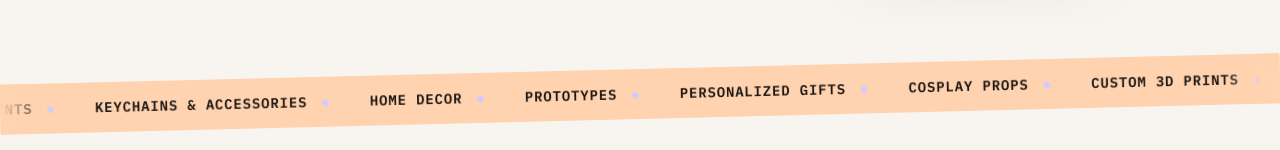
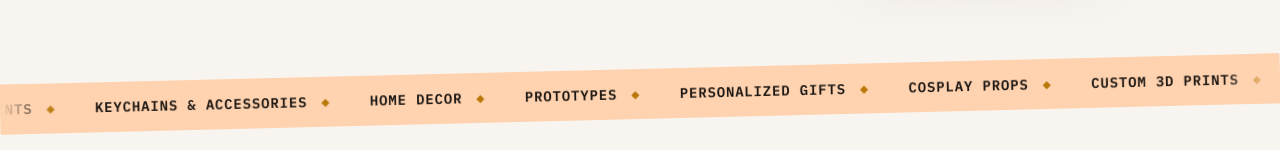
Before and after one commit to Cedricantiporta/Mind2matter, a Next.js app: page / in a window 1280 px wide. Shown: the part 802-952 px from the top of the page. Built offline with nearby package versions, Linux system fonts and the light colour scheme; a web font is replaced by a local one.

Commit message:
Marquee diamond separator: warm gold instead of purple
--orange var was actually pale lilac, clashing with the peach strip.

```diff
--- a/app/globals.css
+++ b/app/globals.css
@@ -359,7 +359,7 @@ nav.links a:hover {
 }
 .marquee-track span::after {
   content: "◆";
-  color: var(--orange);
+  color: var(--gold-deep);
   font-size: 10px;
 }
 @keyframes scroll {
```
